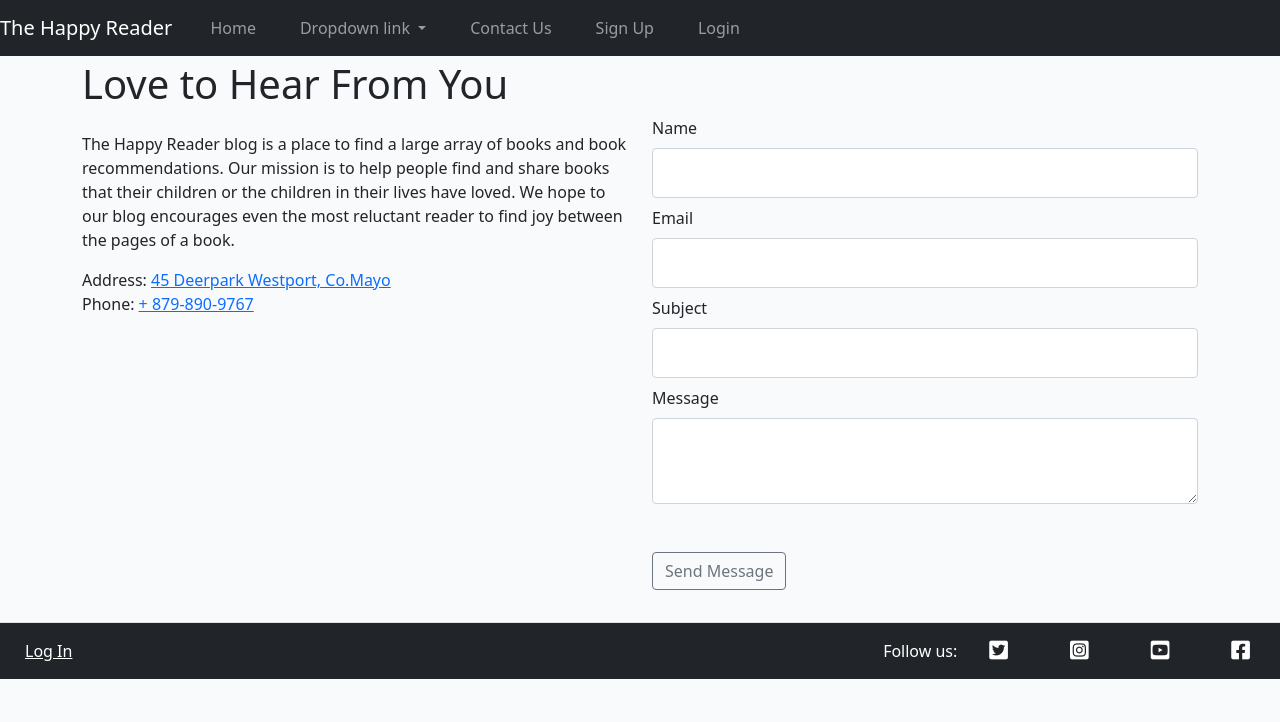
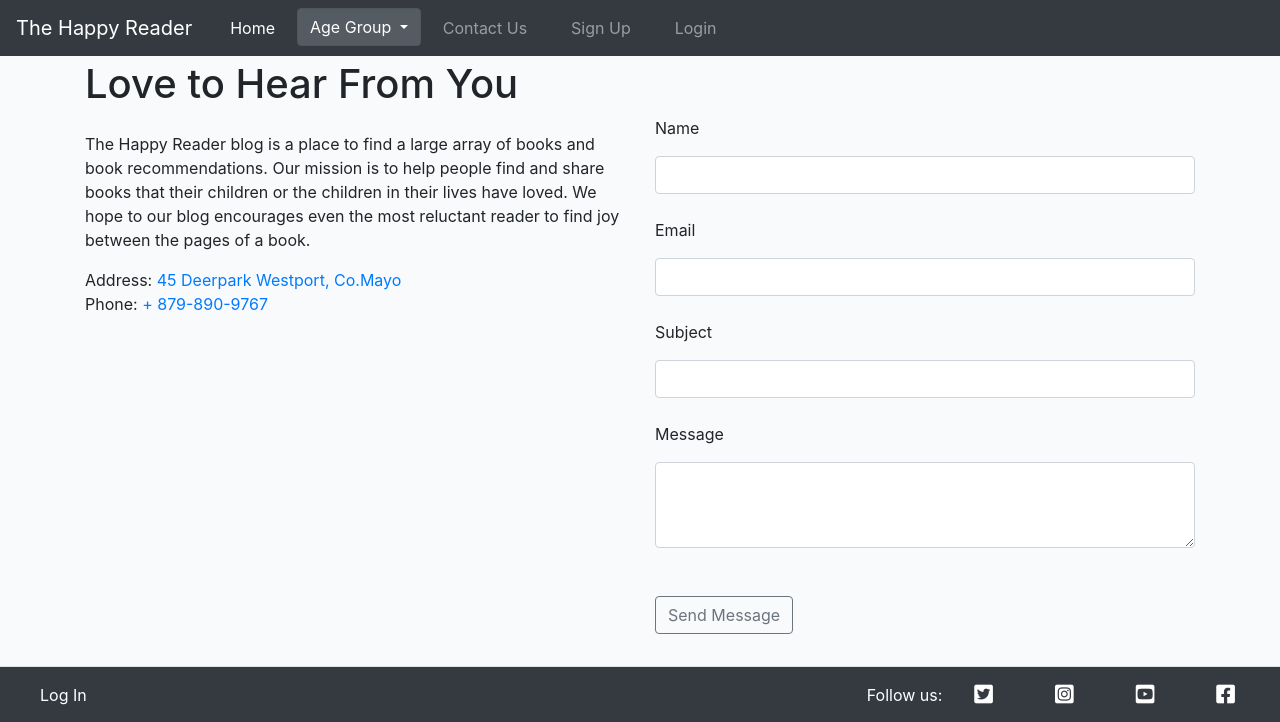
Before and after one commit to LauraMayock/The-happy-reader, a Django app: page /contact in a window 1280 px wide. Shown: the top 722 px of the page. Run offline with Django 3.2, Linux system fonts and the light colour scheme.

Commit message:
Add a dropdown menu for different age groups

```diff
--- a/blog/urls.py
+++ b/blog/urls.py
@@ -8,7 +8,11 @@ urlpatterns = [
     path('update_review/<post_id>', views.update_review, name='update-review'),
     path('delete_review/<post_id>', views.delete_review, name='delete-review'),
     path("contact", views.contact, name="contact"),
-    path('age0_2', views.age0_2, name="age0-2"),
+    path('age0-2', views.age0_2, name="age0-2"),
+    path('age3-5', views.age3_5, name="age3-5"),
+    path('age6-8', views.age6_8, name="age6-8"),
+    path('age9-11', views.age9_11, name="age9-11"),
+    path('age-teen', views.ageteen, name="ageteen"),
     path('<slug:slug>/', views.PostDetail.as_view(), name='post_detail'),
 
 
--- a/blog/views.py
+++ b/blog/views.py
@@ -106,11 +106,26 @@ def contact(request):
 
 def age0_2(request):
     age = age_range.objects.get(id=1).age.all()
-    return render(request, 'age0_2.html',
+    return render(request, 'age.html',
     {'age': age})
 
 
-def age0_2(request):
-    age2 = age_range.objects.get(id=2).age.all()
-    return render(request, 'age0_2.html',
-    {'age2': age2})
+def age3_5(request):
+    age = age_range.objects.get(id=2).age.all()
+    return render(request, 'age.html',
+    {'age': age})
+
+def age6_8(request):
+    age = age_range.objects.get(id=3).age.all()
+    return render(request, 'age.html',
+    {'age': age})
+
+def age9_11(request):
+    age = age_range.objects.get(id=4).age.all()
+    return render(request, 'age.html',
+    {'age': age})
+
+def ageteen(request):
+    age = age_range.objects.get(id=5).age.all()
+    return render(request, 'age.html',
+    {'age': age})
--- a/templates/base.html
+++ b/templates/base.html
@@ -17,9 +17,14 @@
     <!-- Bootstrap links-->
     <link href="https://cdn.jsdelivr.net/npm/bootstrap@5.0.1/dist/css/bootstrap.min.css" rel="stylesheet"
         integrity="sha384-+0n0xVW2eSR5OomGNYDnhzAbDsOXxcvSN1TPprVMTNDbiYZCxYbOOl7+AMvyTG2x" crossorigin="anonymous">
+    <link rel="stylesheet" href="https://cdn.jsdelivr.net/npm/bootstrap@4.6.1/dist/css/bootstrap.min.css">
+    <script src="https://cdn.jsdelivr.net/npm/jquery@3.6.0/dist/jquery.slim.min.js"></script>
+    <script src="https://cdn.jsdelivr.net/npm/popper.js@1.16.1/dist/umd/popper.min.js"></script>
+    <script src="https://cdn.jsdelivr.net/npm/bootstrap@4.6.1/dist/js/bootstrap.bundle.min.js"></script>
     <script src="https://cdn.jsdelivr.net/npm/bootstrap@5.0.1/dist/js/bootstrap.bundle.min.js"
         integrity="sha384-gtEjrD/SeCtmISkJkNUaaKMoLD0//ElJ19smozuHV6z3Iehds+3Ulb9Bn9Plx0x4" crossorigin="anonymous">
     </script>
+
     <link rel="stylesheet" href="{% static 'css/style.css' %}">
 
 </head>
@@ -41,17 +46,18 @@
               <span class="sr-only">(current)</span>
             </a>
         </li>
-        <li class="nav-item dropdown">
-            <a class="nav-link dropdown-toggle" href="{% url 'age0-2' %}" id="navbardrop" data-toggle="dropdown">
-              Dropdown link
-            </a>
-            <div class="dropdown-menu" aria-labelledby="navbarDropdown">
-                <a class="dropdown-item" href="{% url 'age0-2' %}">Ages 0-2</a>
-                <a class="dropdown-item" href="#">Another action</a>
-                <a class="dropdown-item" href="#">Something else here</a>
+        <div class="dropdown show">
+            <button type="button" class="btn btn-secondary dropdown-toggle" data-toggle="dropdown">
+              Age Group
+            </button>
+            <div class="dropdown-menu">
+              <a class="dropdown-item" href="{% url 'age0-2' %}">Ages 0-2</a>
+              <a class="dropdown-item" href="{% url 'age3-5' %}">Ages 3-5</a>
+              <a class="dropdown-item" href="{% url 'age6-8' %}">Ages 6-8</a>
+              <a class="dropdown-item" href="{% url 'age9-11' %}">Ages 9-11</a>
+              <a class="dropdown-item" href="{% url 'ageteen' %}">Teens</a>
             </div>
-        </li>
-
+          </div>
     <li class="nav-item">
         <a class="nav-link" href="{% url 'contact' %}">Contact Us</a>
     </li>
```
Also changed, not shown: templates/age.html (added, +86 -0 lines), templates/age0_2.html (deleted, +0 -10 lines).
